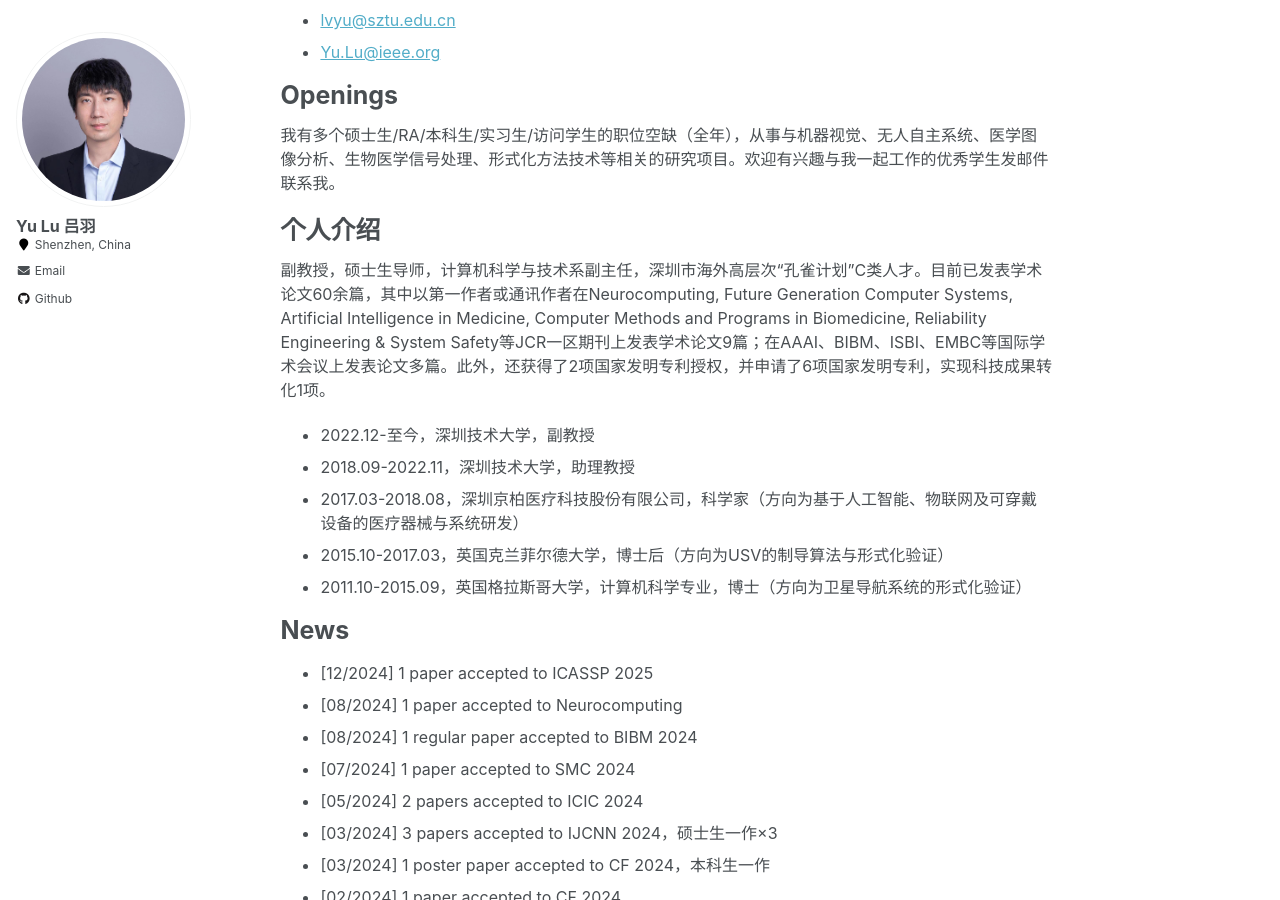
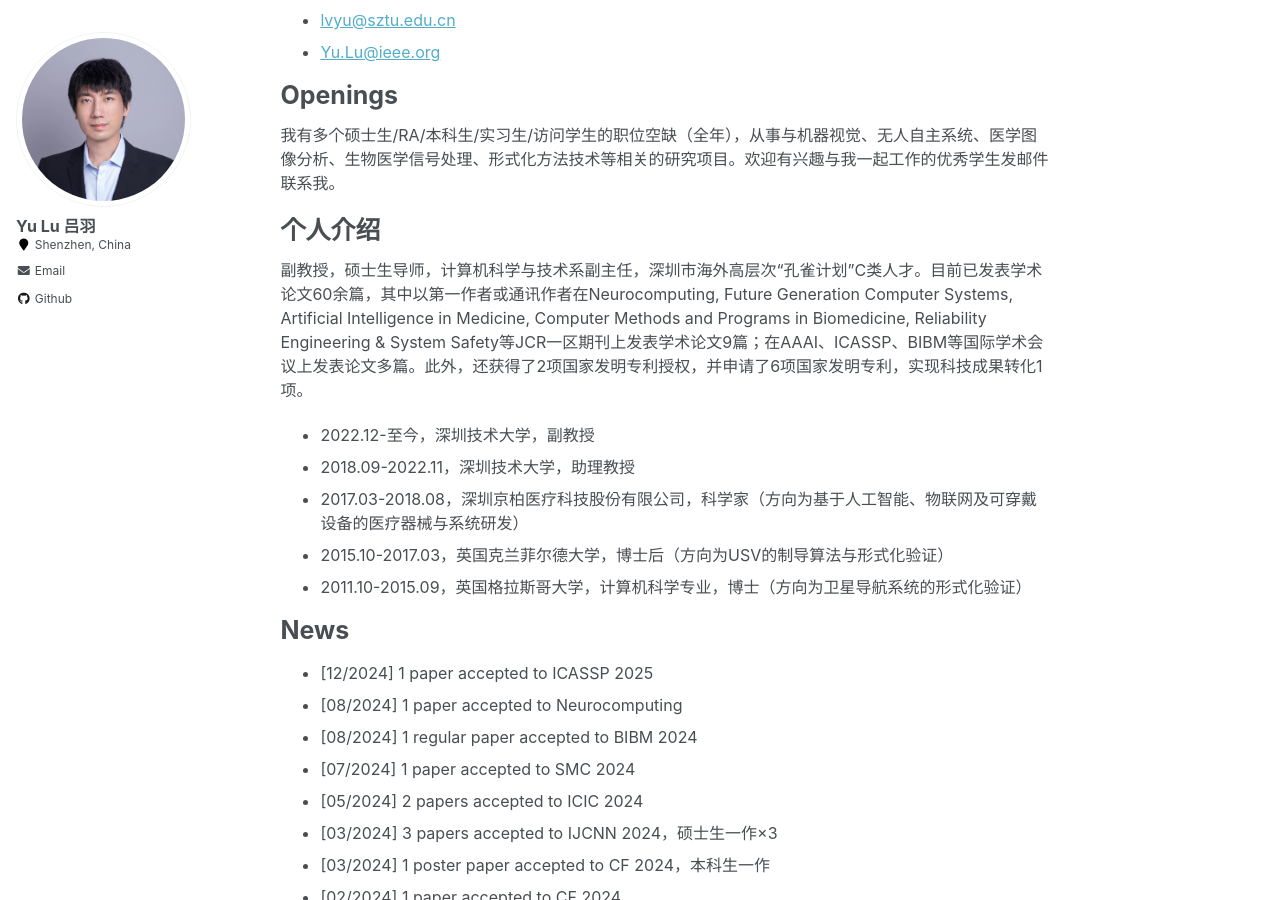
Before and after one commit to YukariUmezawa/lvyu.github.io, a Jekyll site: the page built from _pages/about.md, in a window 1280 px wide and 900 px high, scrolled down 321 px. Built offline with Jekyll 4.4.1, drawn with Linux system fonts in a browser that asks for light colours.

Commit message:
Update about.md

```diff
--- a/_pages/about.md
+++ b/_pages/about.md
@@ -28,7 +28,7 @@ Openings
 
 个人介绍
 ======
-副教授，硕士生导师，计算机科学与技术系副主任，深圳市海外高层次“孔雀计划”C类人才。目前已发表学术论文60余篇，其中以第一作者或通讯作者在Neurocomputing, Future Generation Computer Systems, Artificial Intelligence in Medicine, Computer Methods and Programs in Biomedicine, Reliability Engineering & System Safety等JCR一区期刊上发表学术论文9篇；在AAAI、BIBM、ISBI、EMBC等国际学术会议上发表论文多篇。此外，还获得了2项国家发明专利授权，并申请了6项国家发明专利，实现科技成果转化1项。
+副教授，硕士生导师，计算机科学与技术系副主任，深圳市海外高层次“孔雀计划”C类人才。目前已发表学术论文60余篇，其中以第一作者或通讯作者在Neurocomputing, Future Generation Computer Systems, Artificial Intelligence in Medicine, Computer Methods and Programs in Biomedicine, Reliability Engineering & System Safety等JCR一区期刊上发表学术论文9篇；在AAAI、ICASSP、BIBM等国际学术会议上发表论文多篇。此外，还获得了2项国家发明专利授权，并申请了6项国家发明专利，实现科技成果转化1项。
 
 - 2022.12-至今，深圳技术大学，副教授
 - 2018.09-2022.11，深圳技术大学，助理教授
```
